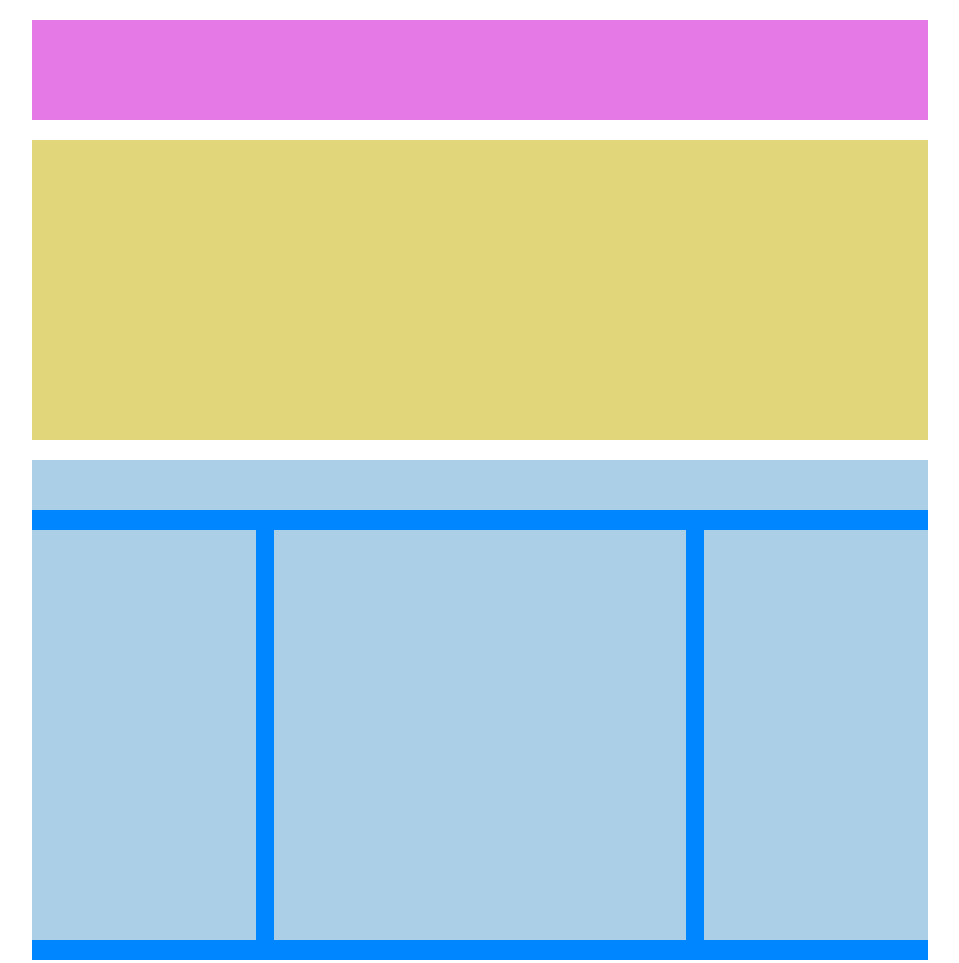
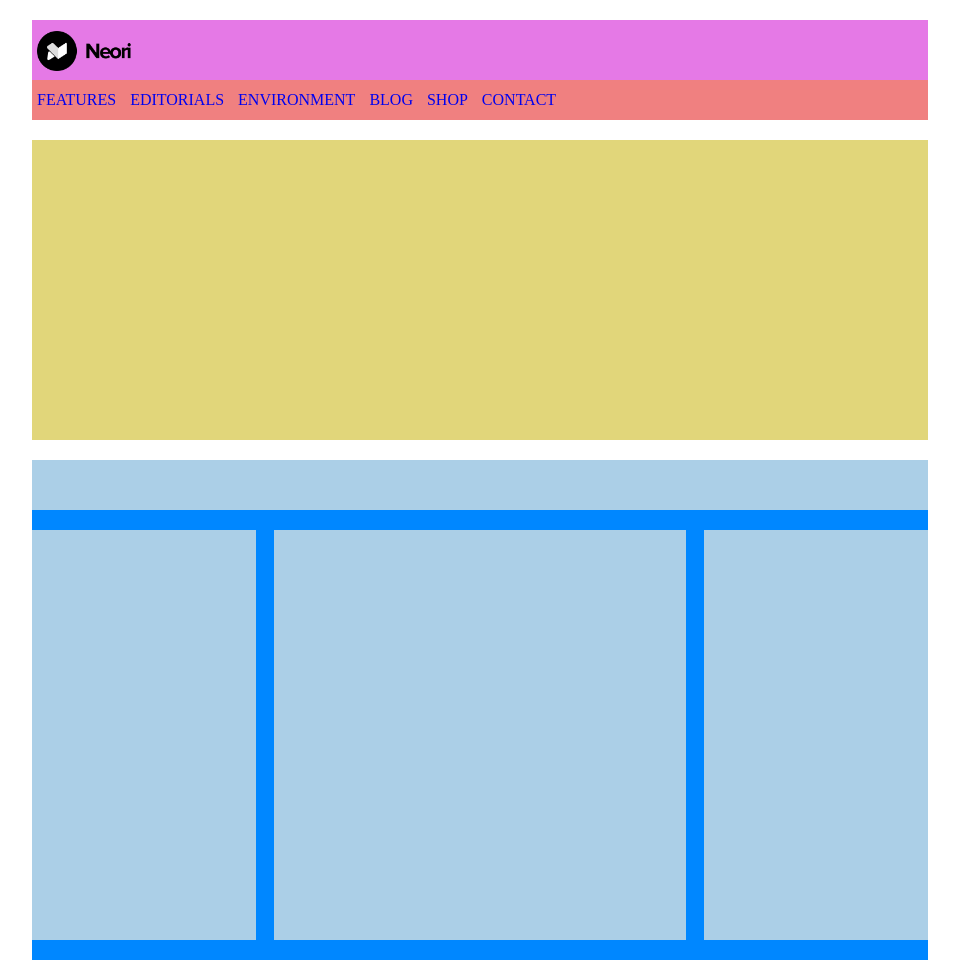
Before and after one commit to AnaisDiGenua/htmlcss-wp, a plain HTML site: page index.html in a window 1280 px wide. Shown: the top 963 px of the page, without its empty margins (160-1119 px from the left). Drawn offline with Linux system fonts and the light colour scheme.

Commit message:
bozza logo e nav

```diff
--- a/css/style.css
+++ b/css/style.css
@@ -25,6 +25,14 @@
 .debug .header-top {
     height: 100px;
     background-color: #e579e6;
+}
+.debug #logo {
+    height: 60px;
+    line-height: 60px;
+    background-color: lightblue;
+}
+.debug .navbar {
+    background-color: lightcoral;
 }
 .debug .header-bottom {
     height: 300px;
@@ -59,6 +67,30 @@
 header {
     width: 100%;
 }
+#logo-container {
+    height: 60px;
+    line-height: 60px;
+    padding-left: 5px;
+}
+#logo-container img {
+    height: 40px;
+    vertical-align: middle;
+}
+.navbar {
+    height: 40px;
+    line-height: 40px;
+}
+.navbar ul li {
+    list-style: none;
+    display: inline-block;
+    padding: 0 5px;
+}
+.navbar ul li a {
+    text-decoration: none;
+    text-transform: uppercase;
+}
+
+
 
 
 /* main */
--- a/index.html
+++ b/index.html
@@ -14,7 +14,22 @@
 
         <!-- header -->
         <header>
-            <div class="header-top mb-20"></div>
+            <div class="header-top mb-20">
+                <div id="logo-container">
+                    <img src="img/logo.png" alt="logo sito">
+                </div>
+                <nav class="navbar">
+                    <ul>
+                        <li><a href="#">features</a></li>
+                        <li><a href="#">editorials</a></li>
+                        <li><a href="#">environment</a></li>
+                        <li><a href="#">blog</a></li>
+                        <li><a href="#">shop</a></li>
+                        <li><a href="#">contact</a></li>
+                    </ul>
+                </nav>
+            </div>
+
             <div class="header-bottom mb-20"></div>
         </header>
         <!-- /header -->
```
Also changed, not shown: img/banner-2.jpg (added), img/banner.jpg (added), img/img-1.jpg (added), img/img-2.jpg (added), img/img-3.jpg (added), img/img-4.jpg (added), img/img-5.jpg (added), img/img-6.jpg (added), img/logo.png (added).
